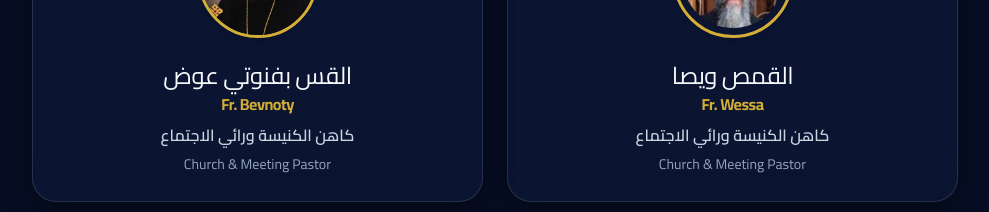
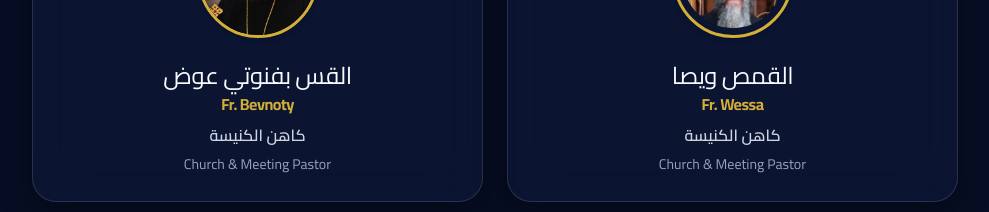
Before and after one commit to george22george9-hue/saint-john, a Next.js app: page / in a window 1280 px wide. Shown: the part 3020-3232 px from the top of the page, without its empty margins (145-1134 px from the left). Built offline with nearby package versions, Linux system fonts and the light colour scheme; no server answers; the database is empty.

Commit message:
edit decriptions of fathers

```diff
--- a/components/Pastors.tsx
+++ b/components/Pastors.tsx
@@ -167,7 +167,7 @@ export default function Pastors() {
                 Fr. Wessa
               </h5>
               <p className="text-muted dark:text-gray-300 fw-semibold mb-1 fs-6">
-                كاهن الكنيسة ورائي الاجتماع
+                كاهن الكنيسة
               </p>
               <p className="text-muted dark:text-gray-400 small mb-0" dir="ltr">
                 Church & Meeting Pastor
@@ -203,7 +203,7 @@ export default function Pastors() {
                 Fr. Bevnoty
               </h5>
               <p className="text-muted dark:text-gray-300 fw-semibold mb-1 fs-6">
-                كاهن الكنيسة ورائي الاجتماع
+                كاهن الكنيسة
               </p>
               <p className="text-muted dark:text-gray-400 small mb-0" dir="ltr">
                 Church & Meeting Pastor
--- a/lib/pastorsData.ts
+++ b/lib/pastorsData.ts
@@ -22,7 +22,7 @@ export const PASTORS_DATA: Pastor[] = [
     id: 'fr-wessa',
     nameAr: 'القمص ويصا',
     nameEn: 'Fr. Wessa',
-    titleAr: 'كاهن الكنيسة ورائي الاجتماع',
+    titleAr: 'كاهن الكنيسة',
     titleEn: 'Church & Meeting Pastor',
     image: '/abona_wessa.jpeg',
   },
@@ -30,7 +30,7 @@ export const PASTORS_DATA: Pastor[] = [
     id: 'fr-bevnoty',
     nameAr: 'القس بفنوتي عوض',
     nameEn: 'Fr. Bevnoty',
-    titleAr: 'كاهن الكنيسة ورائي الاجتماع',
+    titleAr: 'كاهن الكنيسة',
     titleEn: 'Church & Meeting Pastor',
     image: '/abona_bevnoty.jpeg',
   },
```
